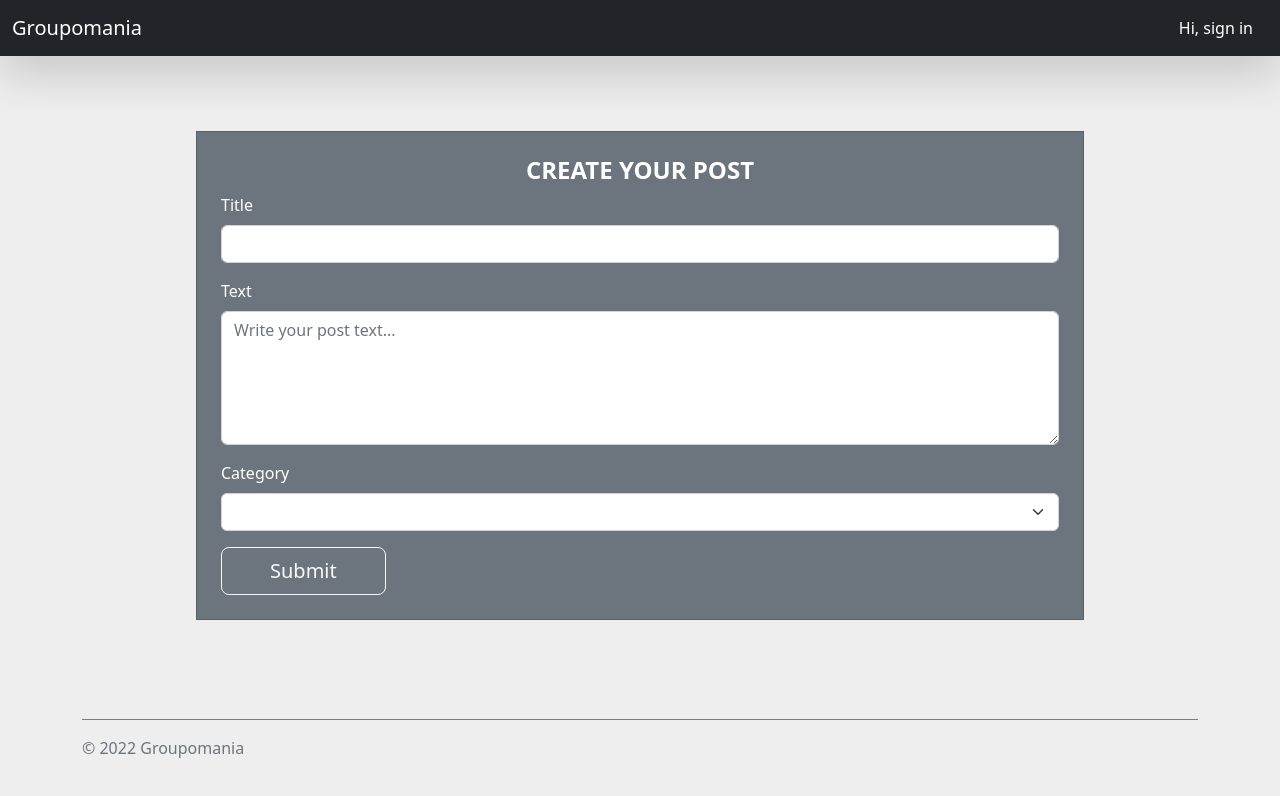
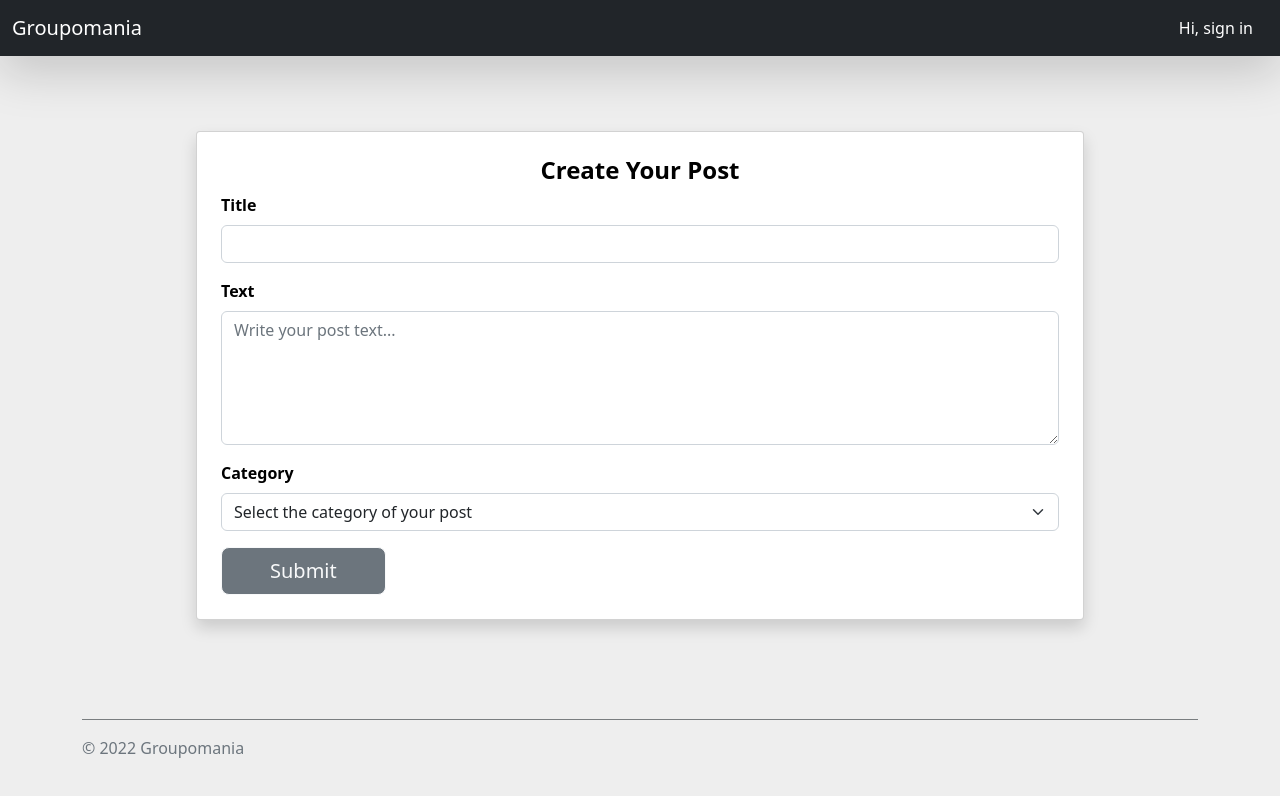
Before and after one commit to lucascardelima/Project-7, a Vue app in the folder groupomania/groupomania-frontend/: page /createpost in a window 1280 px wide. Shown: the top 796 px of the page. Built offline with nearby package versions, Linux system fonts and the light colour scheme.

Commit message:
restyled the create post card

```diff
--- a/groupomania/groupomania-frontend/src/views/CreatePost.vue
+++ b/groupomania/groupomania-frontend/src/views/CreatePost.vue
@@ -42,17 +42,17 @@
 </script>
 
 <template>
-  <div class="container py-5">
+  <div class="container py-5 ">
     <div class="row d-flex justify-content-center align-items-center">
       <div class="main-card">
-        <div class="card bg-secondary text-white" style="border-radius: 0rem">
+        <div class="card bg-white text-black rounded-1 shadow border-4">
           <div class="card-body p-4">
             <form @submit.prevent="createPost">
 
-              <h4 class="fw-bold mb-2 text-uppercase text-center">Create your Post</h4>
+              <h4 class="fw-bold mb-2 text-center">Create Your Post</h4>
 
               <div class="mb-3">
-                <label for="postTitle" class="form-label">Title</label>
+                <label for="postTitle" class="form-label fw-bold">Title</label>
                 <input
                   type="text"
                   class="form-control"
@@ -62,7 +62,7 @@
               </div>
 
               <div class="mb-3">
-                <label for="postText" class="form-label">Text</label>
+                <label for="postText" class="form-label fw-bold">Text</label>
                 <textarea
                   class="form-control"
                   id="postText"
@@ -76,7 +76,7 @@
               <div class="mb-3">
                 <label
                   for="postCategory"
-                  class="form-label">
+                  class="form-label fw-bold">
                   Category
                 </label>
                 <select
@@ -86,7 +86,7 @@
                   v-model.lazy="postDetails.postCategory"
                   required>
 
-                  <option selected value="placeholder">Select the category of your post</option>
+                  <option value="" disabled selected>Select the category of your post</option>
                   <option value="family">Family</option>
                   <option value="tech">Tech</option>
                   <option value="art">Art</option>
@@ -98,7 +98,7 @@
 
               <button
                 id="submitButton"
-                class="btn btn-outline-light btn-lg px-5"
+                class="btn btn-outline-light btn-secondary btn-lg px-5"
                 type="submit">
                   Submit
               </button>
```
